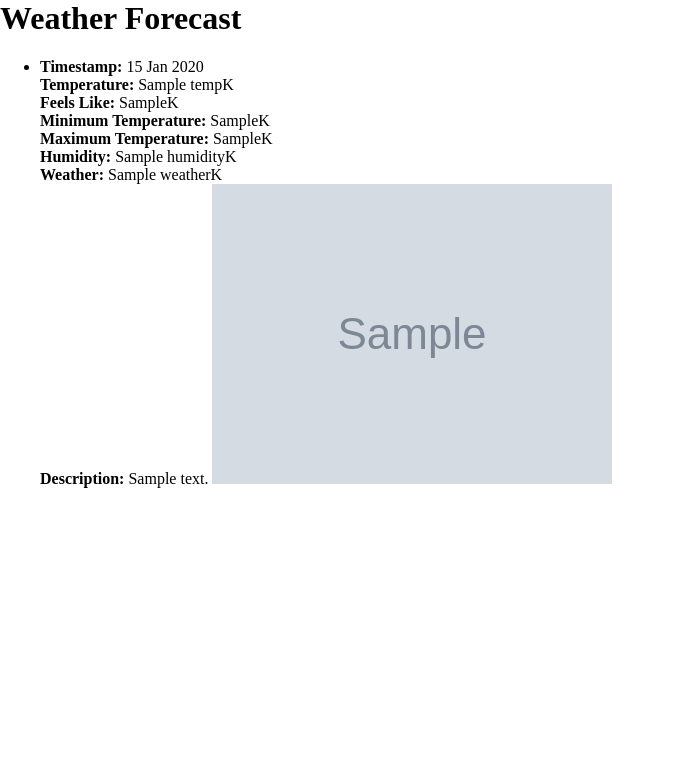
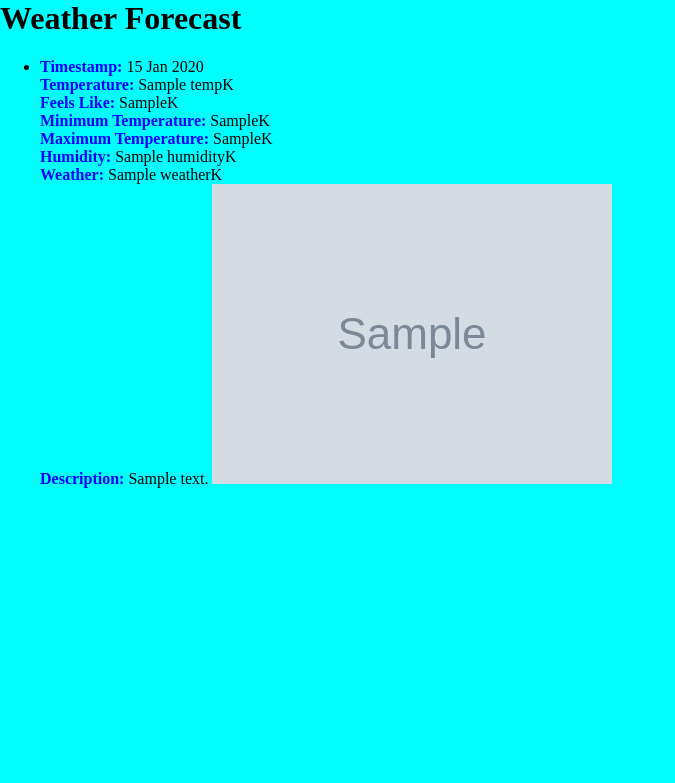
Before and after one commit to AsmitaSagarkar/Weather_Website, a Node server app: template views/5daysdisplay.ejs in a window 1280 px wide. Shown: the top 783 px of the page, without its empty margins (0-675 px from the left). Run offline with Node 20, Linux system fonts and the light colour scheme; the template is opened without the code that fills it: most values are stand-ins (such as "Sample title", 1, 10 or a date in 2020); grey boxes marked "Sample" are stand-in pictures.

Commit message:
Stylesheet added

```diff
--- a/public/style.css
+++ b/public/style.css
@@ -3,4 +3,8 @@ body{
     padding : 0;
     box-sizing: border-box;
     /* background-image: ; */
+    background-color: aqua;
 }
+strong{
+    color: blue;
+}
```
